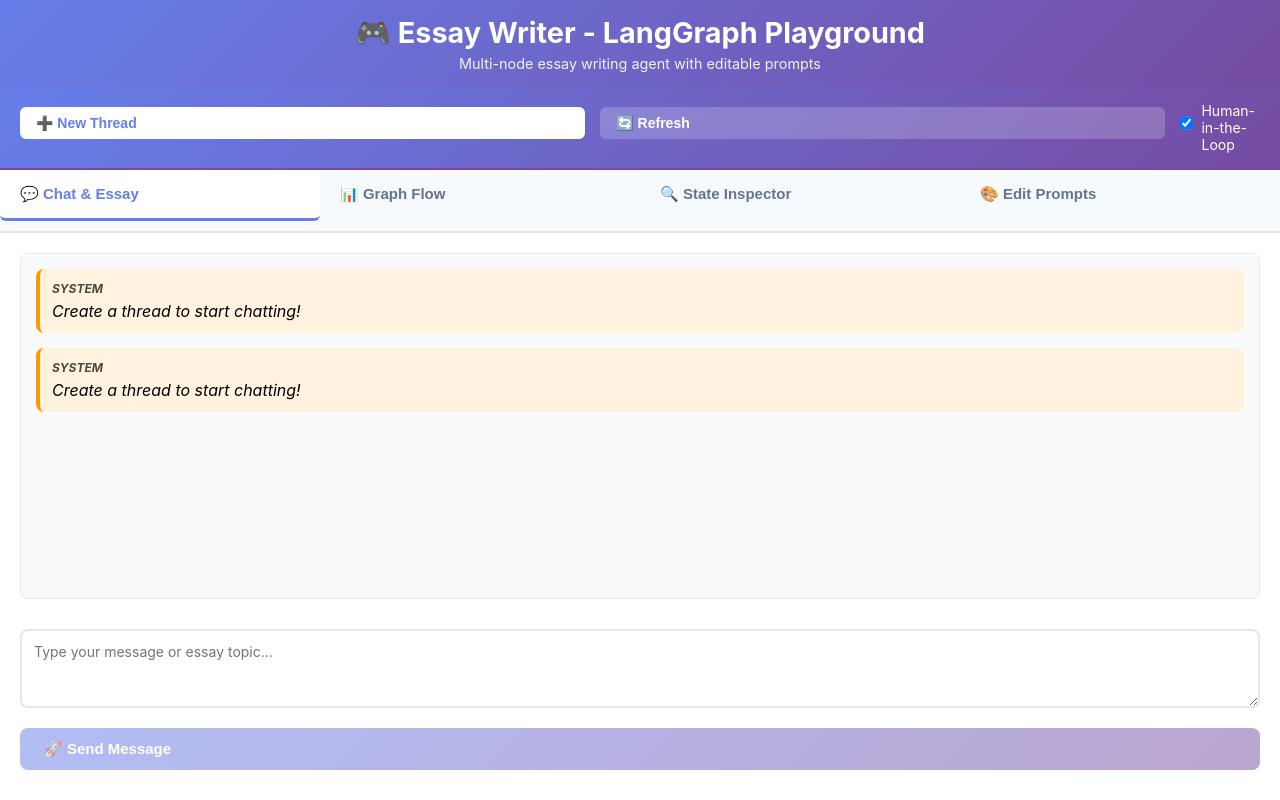
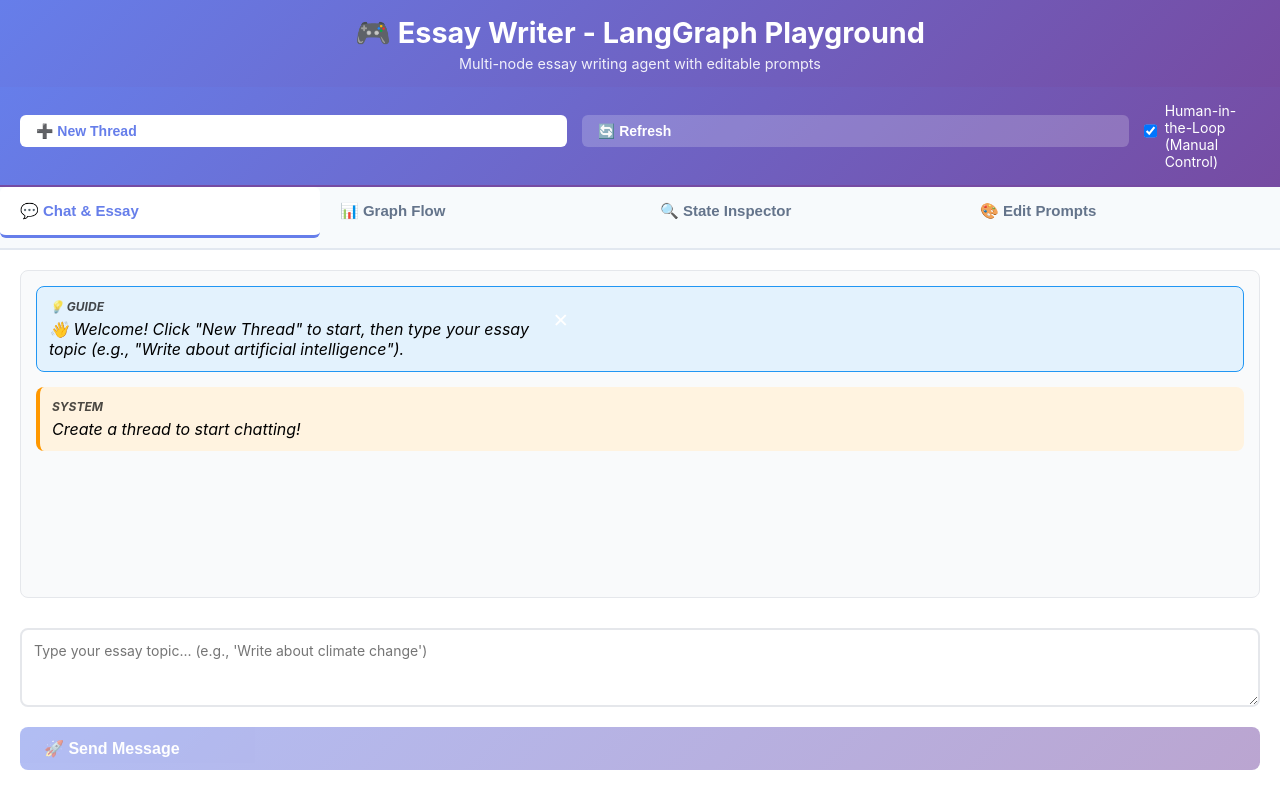
Before and after one commit to enoch-sit/langgraphplayground, a React (Vite) app in the folder frontend/: page / in a window 1280 px wide. Built offline with nearby package versions, Linux system fonts and the light colour scheme.

Commit message:
ui and backend update

```diff
--- a/frontend/src/App.tsx
+++ b/frontend/src/App.tsx
@@ -23,6 +23,7 @@
   const [currentNode, setCurrentNode] = useState<string | null>(null);
   const [executingEdge, setExecutingEdge] = useState<{from: string, to: string} | null>(null);
   const [activeTab, setActiveTab] = useState<'chat' | 'graph' | 'state' | 'prompts'>('chat');
+  const [showGuide, setShowGuide] = useState(true);
 
   const messagesEndRef = useRef<HTMLDivElement>(null);
 
@@ -310,6 +311,42 @@
     }
   };
 
+  // Get helpful button text based on current state
+  const getButtonText = () => {
+    if (!currentThreadId) return '🚀 Send Message';
+    if (loading) return '⏳ Processing...';
+    if (stateInfo?.next && stateInfo.next.length > 0) {
+      // Paused at a node - show what will execute next
+      return `▶️ Execute Next Step: "${stateInfo.next[0]}"`;
+    }
+    return '🚀 Send Message';
+  };
+
+  // Get helpful guide message based on current state
+  const getGuideMessage = () => {
+    if (!currentThreadId) {
+      return '👋 Welcome! Click "New Thread" to start, then type your essay topic (e.g., "Write about artificial intelligence").';
+    }
+    if (messages.length === 0) {
+      return '📝 Type your essay topic below and click "Send Message" to begin the multi-step essay writing process.';
+    }
+    if (stateInfo?.next && stateInfo.next.length > 0) {
+      const nextNode = stateInfo.next[0];
+      if (nextNode === 'planner') {
+        return '📋 The planner will create an outline for your essay. Click "Execute Next Step" to start planning.';
+      } else if (nextNode === 'generate') {
+        return '✍️ The generator will write the essay draft based on the outline and research. Click "Execute Next Step" to generate.';
+      } else if (nextNode === 'reflect') {
+        return '🤔 The critic will review the draft and provide feedback. Click "Execute Next Step" to get critique.';
+      }
+      return `⏸️ Ready to execute: ${nextNode}. Click "Execute Next Step" to continue.`;
+    }
+    if (loading) {
+      return '⏳ The AI is working on your essay. This may take a moment...';
+    }
+    return '✅ Process complete! Start a new thread for another essay, or explore the Graph Flow and State Inspector tabs.';
+  };
+
   return (
     <div className="container">
       <header>
@@ -330,13 +367,13 @@
             </div>
           )}
 
-          <label className="hitl-toggle">
+          <label className="hitl-toggle" title="When enabled, the process pauses at each major step for your approval">
             <input
               type="checkbox"
               checked={useHITL}
               onChange={(e) => setUseHITL(e.target.checked)}
             />
-            <span>Human-in-the-Loop</span>
+            <span>Human-in-the-Loop {useHITL ? '(Manual Control)' : '(Auto Run)'}</span>
           </label>
 
           {stateInfo && (
@@ -381,11 +418,45 @@
             <div className="chat-panel">
               {/* Chat Messages */}
               <div className="chat-messages">
-                {messages.length === 0 && (
-                  <div className="message system">
-                    <div className="message-label">System</div>
-                    Create a thread to start chatting!
+                {/* Guide Message */}
+                {showGuide && (
+                  <div className="message system" style={{ backgroundColor: '#e3f2fd', border: '1px solid #2196f3' }}>
+                    <div style={{ display: 'flex', justifyContent: 'space-between', alignItems: 'start' }}>
+                      <div>
+                        <div className="message-label">💡 Guide</div>
+                        <div>{getGuideMessage()}</div>
+                        {useHITL && stateInfo?.next && (
+                          <div style={{ marginTop: '10px', fontSize: '0.9em', color: '#555' }}>
+                            <strong>Human-in-the-Loop is ON:</strong> You control each step. Review the output and click "Execute Next Step" to continue.
+                          </div>
+                        )}
+                      </div>
+                      <button
+                        onClick={() => setShowGuide(false)}
+                        style={{ background: 'none', border: 'none', cursor: 'pointer', fontSize: '1.2em' }}
+                        title="Hide guide"
+                      >
+                        ✕
+                      </button>
+                    </div>
                   </div>
+                )}
+
+                {!showGuide && (
+                  <button
+                    onClick={() => setShowGuide(true)}
+                    style={{
+                      margin: '10px',
+                      padding: '5px 10px',
+                      background: '#2196f3',
+                      color: 'white',
+                      border: 'none',
+                      borderRadius: '4px',
+                      cursor: 'pointer'
+                    }}
+                  >
+                    💡 Show Guide
+                  </button>
                 )}
                 {messages.length === 0 && (
                   <div className="message system">
@@ -458,7 +529,9 @@
               {/* Chat Input */}
               <div className="chat-input">
                 <textarea
-                  placeholder="Type your message or essay topic..."
+                  placeholder={stateInfo?.next && stateInfo.next.length > 0
+                    ? "(Optional) Add instructions or just click the button to continue..."
+                    : "Type your essay topic... (e.g., 'Write about climate change')"}
                   rows={3}
                   value={messageInput}
                   onChange={(e) => setMessageInput(e.target.value)}
@@ -466,8 +539,15 @@
                   disabled={loading}
                 />
 
-                <button onClick={sendMessage} disabled={loading || !currentThreadId}>
-                  🚀 Send Message
+                <button
+                  onClick={sendMessage}
+                  disabled={loading || !currentThreadId}
+                  style={{
+                    fontSize: stateInfo?.next && stateInfo.next.length > 0 ? '0.95em' : '1em',
+                    fontWeight: 'bold'
+                  }}
+                >
+                  {getButtonText()}
                 </button>
               </div>
             </div>
```
Also changed, not shown: 2 other files (tests, documents, lock files or other folders).
